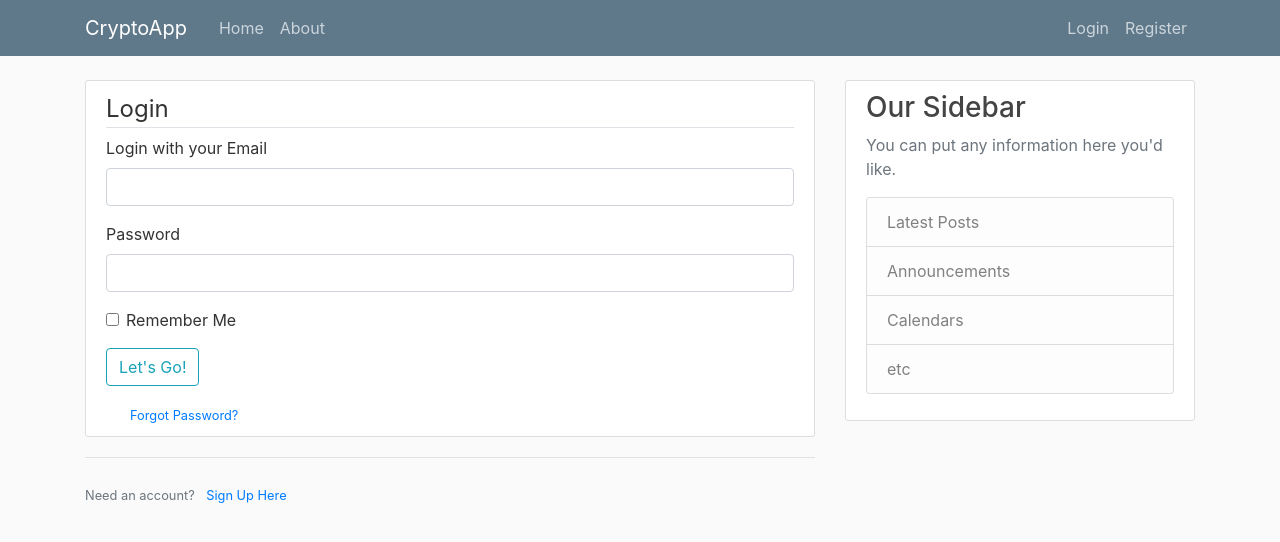
After one commit to tplattonen/CryptoApp, a Flask app: page /login in a window 1280 px wide. The commit adds this page. Shown: the top 542 px of the page. Run offline with Flask 2, Linux system fonts and the light colour scheme; some libraries are stand-ins or nearby versions.

Commit message:
Added new file forms.py, added registration and login functions to application

```diff
--- a/coin_app.py
+++ b/coin_app.py
@@ -1,19 +1,44 @@
-from flask import Flask, render_template, url_for
+from flask import Flask, render_template, url_for, flash, redirect
+from forms import registration_form, login_form
 from api_call import coin_json
 app = Flask(__name__)
 
+# Setting a secret key to guard our app against harm
+app.config['SECRET_KEY'] = '78f5f532ab117b6910c29c480eb47b7b'
+
 coins = coin_json
-print(coins)
 
+#Route for home page
 @app.route("/")
 @app.route("/home")
 def home():
     return render_template("home.html", coins=coin_json)
 
+#Route for about page
 @app.route("/about")
 def about():
     return render_template("about.html", title='About')
 
+#Route for register page
+@app.route("/register", methods=['GET', 'POST'])
+def register():
+    form = registration_form()
+    if form.validate_on_submit():
+        flash(f'Account greated successfully for {form.username.data}!', 'success')
+        return redirect(url_for('home'))
+    return render_template('register.html', title='Register', form=form)
+
+#Route for login page
+@app.route("/login", methods=['GET', 'POST'])
+def login():
+    form = login_form()
+    if form.validate_on_submit():
+        if form.email.data == 'admin@coin.com' and form.password.data == 'password':
+            flash('Logged in successfully!', 'success')
+            return redirect(url_for('home'))
+        else:
+            flash('Login unsuccessful. Please check your username and password.', 'danger')
+    return render_template('login.html', title='Login', form=form)
 
 # Makes application run straight through python
 if __name__ == "__main__":
--- /dev/null
+++ b/forms.py
@@ -0,0 +1,17 @@
+from flask_wtf import FlaskForm
+from wtforms import StringField, PasswordField, SubmitField, BooleanField
+from wtforms.validators import DataRequired, Length, Email, EqualTo
+
+class registration_form(FlaskForm):
+    username = StringField('Username', validators=[DataRequired(), Length(min=2, max=20)])
+    email = StringField('Email', validators=[DataRequired(), Email()])
+    password = PasswordField('Password', validators=[DataRequired(), Length(min=4)])
+    confirm_password = PasswordField('Confirm Password', validators=[DataRequired(), Length(min=4), EqualTo('password')])
+    submit = SubmitField('Sign Up')
+
+
+class login_form(FlaskForm):
+    email = StringField('Login with your Email', validators=[DataRequired(), Email()])
+    password = PasswordField('Password', validators=[DataRequired(), Length(min=4)])
+    remember_me = BooleanField('Remember Me')
+    submit = SubmitField("Let's Go!")
--- a/templates/layout.html
+++ b/templates/layout.html
@@ -27,13 +27,13 @@
           </button>
           <div class="collapse navbar-collapse" id="navbarToggle">
             <div class="navbar-nav mr-auto">
-              <a class="nav-item nav-link" href="/">Home</a>
-              <a class="nav-item nav-link" href="/about">About</a>
+              <a class="nav-item nav-link" href="{{ url_for('home') }}">Home</a>
+              <a class="nav-item nav-link" href="{{ url_for('about') }}">About</a>
             </div>
             <!-- Navbar Right Side -->
             <div class="navbar-nav">
-              <a class="nav-item nav-link" href="/login">Login</a>
-              <a class="nav-item nav-link" href="/register">Register</a>
+              <a class="nav-item nav-link" href="{{ url_for('login') }}">Login</a>
+              <a class="nav-item nav-link" href="{{ url_for('register') }}">Register</a>
             </div>
           </div>
         </div>
@@ -43,7 +43,16 @@
     <main role="main" class="container">
   <div class="row">
     <div class="col-md-8">
-      {% block content %}{% endblock %}
+        {% with messages = get_flashed_messages(with_categories=true) %}
+            {% if messages %}
+                {% for category, message in messages %}
+                    <div class="alert alert-{{ category }}">
+                        {{ message }}
+                    </div>
+                {% endfor %}
+            {% endif %}
+        {% endwith %}
+        {% block content %}{% endblock %}
     </div>
     <div class="col-md-4">
       <div class="content-section">
--- /dev/null
+++ b/templates/login.html
@@ -0,0 +1,56 @@
+{% extends "layout.html" %}
+{% block content %}
+    <div class="content-section">
+        <form method="POST" action="">
+            {{ form.hidden_tag() }}
+            <fieldset class="form-group">
+                <legend class="border-bottom mb-6">Login</legend>
+                <div class="form-group">
+                    {{ form.email.label(class="form-control-label") }}
+                    {% if form.email.errors %}
+                        {{ form.email(class="form-control form-control-md is-invalid") }}
+                        <div class="invalid-feedback">
+                            {% for error in form.email.errors %}
+                                <span>
+                                    {{ error }}
+                                </span>
+                            {% endfor %}
+                        </div>
+                    {% else %}
+                        {{ form.email(class="form-control form-control-md") }}
+                    {% endif %}
+                </div>
+                <div class="form-group">
+                    {{ form.password.label(class="form-control-label") }}
+                    {% if form.password.errors %}
+                        {{ form.password(class="form-control form-control-md is-invalid") }}
+                        <div class="invalid-feedback">
+                            {% for error in form.password.errors %}
+                                <span>
+                                    {{ error }}
+                                </span>
+                            {% endfor %}
+                        </div>
+                    {% else %}
+                        {{ form.password(class="form-control form-control-md") }}
+                    {% endif %}
+                </div>
+                <div class="form-check">
+                    {{ form.remember_me(class="form-check-input") }}
+                    {{ form.remember_me.label(class="form-check-label") }}
+                </div>
+            </fieldset>
+            <div class="form-group">
+                {{ form.submit(class="btn btn-outline-info") }}
+            </div>
+            <small class="text-muted ml-4">
+                <a href="#">Forgot Password?</a>
+            </small>
+        </form>
+    </div>
+    <div class="border-top pt-4">
+        <small class="text-muted">
+            Need an account? <a class="ml-2" href="{{ url_for('register') }}">Sign Up Here</a>
+        </small>
+    </div>
+{% endblock content %}
```
Also changed, not shown: templates/register.html (added, +80 -0 lines).
